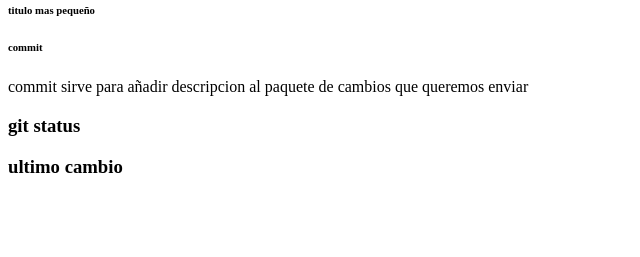
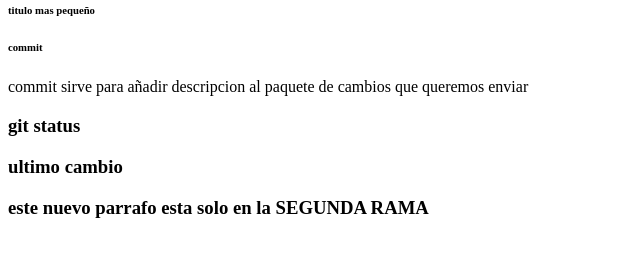
Before and after one commit to GabrielFuentes1/estructuraClase, a plain HTML site: page index.html in a window 1280 px wide. Shown: the part 79-336 px from the top of the page, without its empty margins (0-640 px from the left). Drawn offline with Linux system fonts and the light colour scheme.

Commit message:
SEGUNDA RAMA CREADA Y AGREGADA

```diff
--- a/index.html
+++ b/index.html
@@ -12,6 +12,7 @@
     <p>commit sirve para añadir descripcion al paquete de cambios que queremos enviar</p>
     <h3> git status</h3>
     <h3>ultimo cambio</h3>
+    <h3>este nuevo parrafo esta solo en la SEGUNDA RAMA</h3>
 
 
 
```
